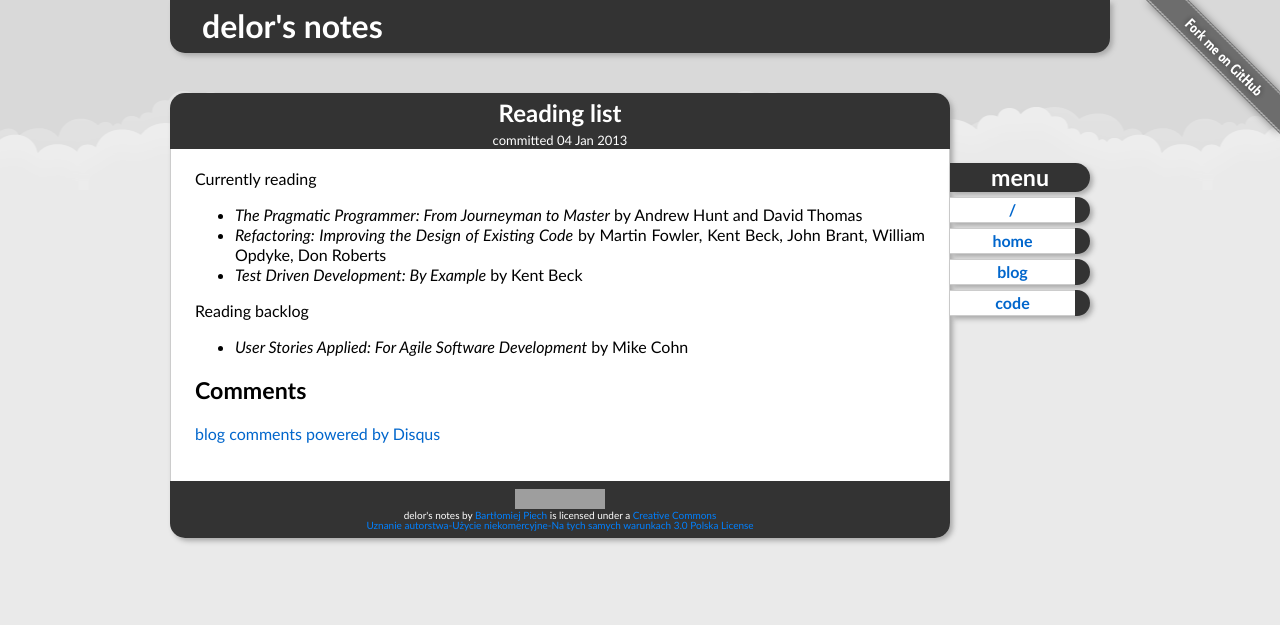
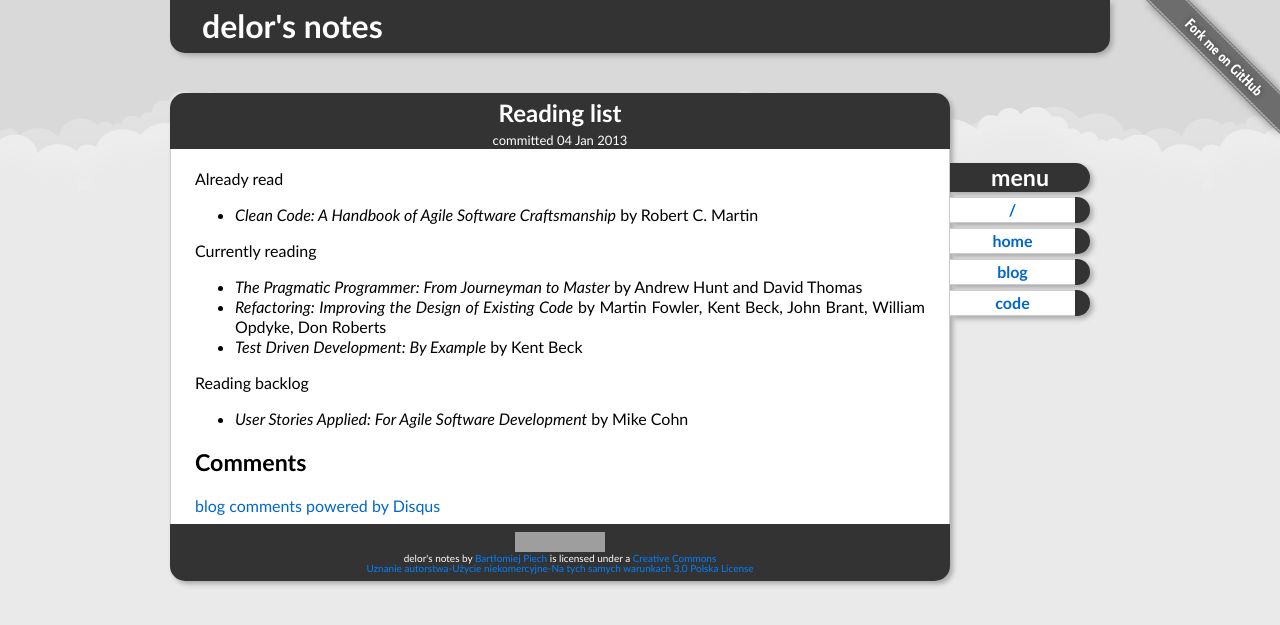
Before and after one commit to delor/delor.github.com, a Jekyll site: the page built from _posts/2013-01-04-reading-list.markdown, in a window 1280 px wide. Shown: the top 625 px of the page. Built offline with Jekyll 4.4.1, drawn with Linux system fonts in a browser that asks for light colours; Markdown is read by kramdown in place of the engine named in the settings; comment, search, counter and statistics services are not loaded; grey boxes are pictures that could not be loaded.

Commit message:
Update _posts/2013-01-04-reading-list.markdown

```diff
--- a/_posts/2013-01-04-reading-list.markdown
+++ b/_posts/2013-01-04-reading-list.markdown
@@ -2,6 +2,10 @@
 layout: post
 title: Reading list
 ---
+Already read
+
+* _Clean Code: A Handbook of Agile Software Craftsmanship_ by Robert C. Martin
+
 Currently reading
 
 * _The Pragmatic Programmer: From Journeyman to Master_ by Andrew Hunt and David Thomas
```
